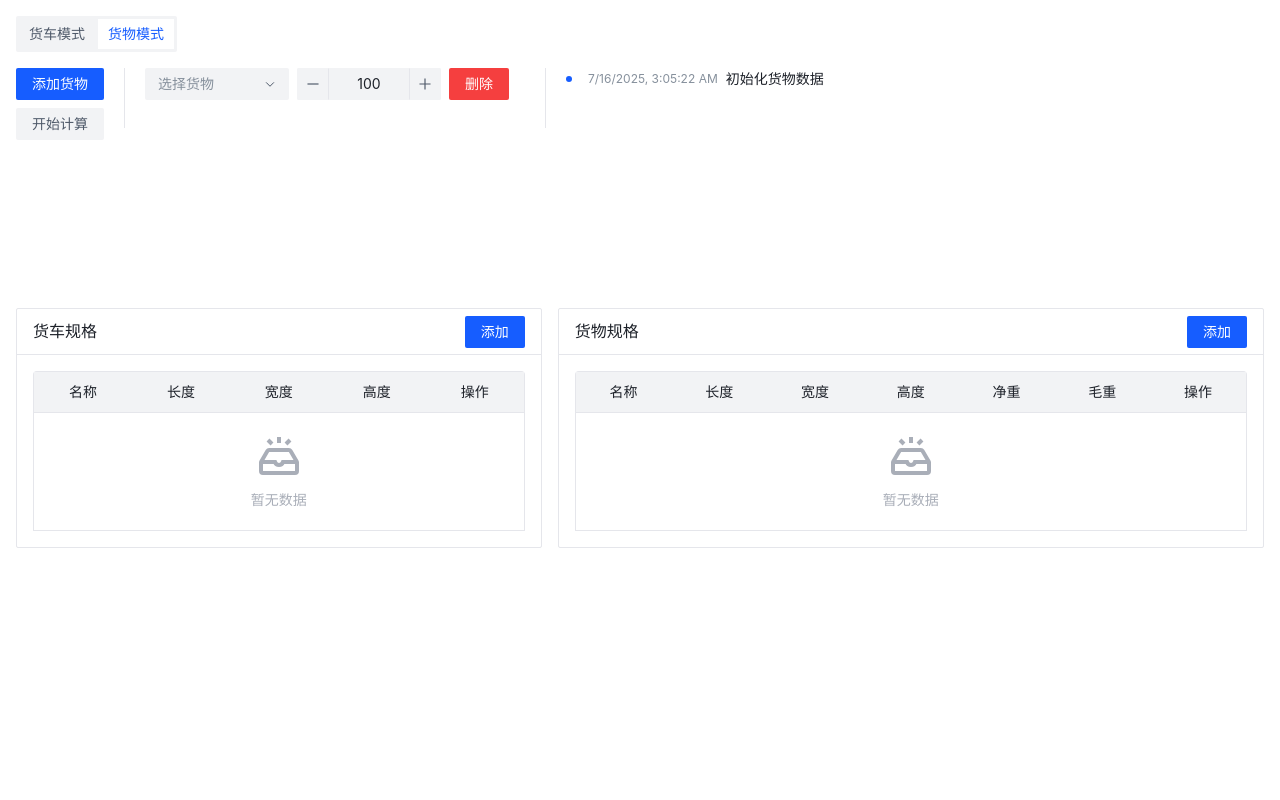
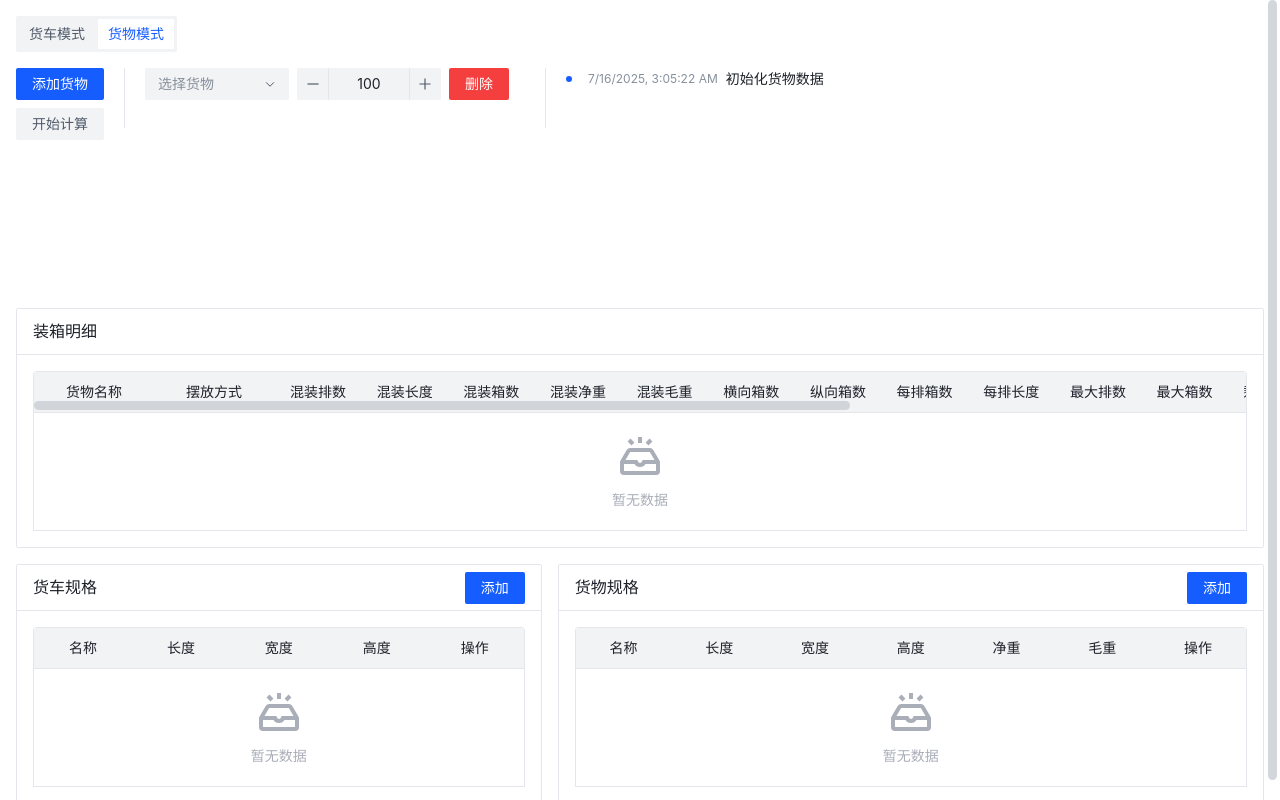
Before and after one commit to ikxin/cargo-crating, a Vue app: page / in a window 1280 px wide. Built offline with nearby package versions, Linux system fonts and the light colour scheme.

Commit message:
feat: create component for cargo details display

```diff
--- /dev/null
+++ b/src/components/CratingDetail.vue
@@ -0,0 +1,117 @@
+<script setup>
+import { computed } from 'vue'
+
+const props = defineProps({
+  cargo: Array,
+})
+
+const data = computed(() => {
+  return props.cargo?.map((item) => {
+    return {
+      ...item,
+    }
+  })
+})
+
+const columns = [
+  {
+    title: '货物名称',
+    dataIndex: 'name',
+    fixed: 'left',
+    width: 120,
+    align: 'center',
+  },
+  {
+    title: '摆放方式',
+    dataIndex: 'placement',
+    fixed: 'left',
+    width: 120,
+    align: 'center',
+  },
+  {
+    title: '混装排数',
+    dataIndex: 'mixedLayerCount',
+  },
+  {
+    title: '混装长度',
+    dataIndex: 'mixedLength',
+  },
+  {
+    title: '混装箱数',
+    dataIndex: 'mixedBoxCount',
+  },
+  {
+    title: '混装净重',
+    dataIndex: 'mixedNetWeight',
+  },
+  {
+    title: '混装毛重',
+    dataIndex: 'mixedGrossWeight',
+  },
+  {
+    title: '横向箱数',
+    dataIndex: 'rowCount',
+  },
+  {
+    title: '纵向箱数',
+    dataIndex: 'columnCount',
+  },
+  {
+    title: '每排箱数',
+    dataIndex: 'layerCount',
+  },
+  {
+    title: '每排长度',
+    dataIndex: 'layerLength',
+  },
+  {
+    title: '最大排数',
+    dataIndex: 'maxLayerCount',
+  },
+  {
+    title: '最大箱数',
+    dataIndex: 'maxBoxCount',
+  },
+  {
+    title: '剩余长度',
+    dataIndex: 'freeLength',
+  },
+  {
+    title: '剩余宽度',
+    dataIndex: 'freeWidth',
+  },
+  {
+    title: '剩余高度',
+    dataIndex: 'freeHeight',
+  },
+  {
+    title: '每排净重',
+    dataIndex: 'layerNetWeight',
+  },
+  {
+    title: '每排毛重',
+    dataIndex: 'layerGrossWeight',
+  },
+  {
+    title: '最大净重',
+    dataIndex: 'maxNetWeight',
+  },
+  {
+    title: '最大毛重',
+    dataIndex: 'maxGrossWeight',
+  },
+]
+</script>
+
+<template>
+  <ACard title="装箱明细">
+    <ATable
+      :columns
+      :data
+      :scroll="{
+        x: 1800,
+        y: 1000,
+      }"
+    ></ATable>
+  </ACard>
+</template>
--- a/src/style.css
+++ b/src/style.css
@@ -16,6 +16,10 @@
   margin-bottom: 0;
 }
 
+.arco-table-th-title {
+  text-wrap: nowrap;
+}
+
 .arco-table-td-content {
   text-wrap: nowrap;
 }
--- a/src/views/CargoMode.vue
+++ b/src/views/CargoMode.vue
@@ -1,4 +1,5 @@
 <script setup>
+import CratingDetail from '../components/CratingDetail.vue'
 import { nextTick, ref, useTemplateRef } from 'vue'
 import { useStorage, promiseTimeout } from '@vueuse/core'
 
@@ -49,7 +50,7 @@ const addCargo = async () => {
 }
 
 const addLogRecord = async (content) => {
-  await promiseTimeout(400)
+  await promiseTimeout(200)
   logData.value.push({ time: new Date().toLocaleString(), content })
   await nextTick()
   timelineRef.value.scrollTop(100000)
@@ -135,7 +136,6 @@ const startCalculation = async () => {
   const targetTruck = truckResult[index]
 
   if (targetTruck) {
-    targetCargo.value = targetTruck.cargo
     await addLogRecord(
       `最佳装载方案为 ${targetTruck.name}，剩余空间 ${freeLenght[index]}mm`,
     )
@@ -144,6 +144,7 @@ const startCalculation = async () => {
         `${cargo.name} ${cargo.placement === 'A' ? '顺向摆放' : '横向摆放'}，每排可放 ${cargo.layerCount} 箱，${cargo.total} 箱需要使用 ${cargo.layerNeeded} 排，使用长度 ${cargo.cargoLength}mm`,
       )
     }
+    targetCargo.value = targetTruck.cargo
   } else {
     await addLogRecord('没有找到合适的装载方案')
   }
@@ -151,7 +152,7 @@ const startCalculation = async () => {
 </script>
 
 <template>
-  <ASpace class="w-full !items-start">
+  <ASpace class="mb-4 w-full !items-start">
     <template #split>
       <ADivider direction="vertical" class="text-6xl" />
     </template>
@@ -208,6 +209,7 @@ const startCalculation = async () => {
       </ATimeline>
     </AScrollbar>
   </ASpace>
+  <CratingDetail :cargo="targetCargo" />
 </template>
 
 <style scoped>
```
